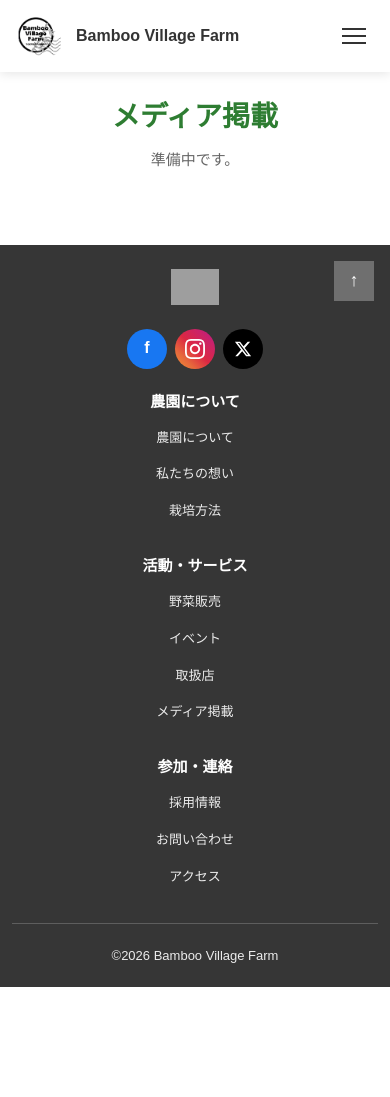
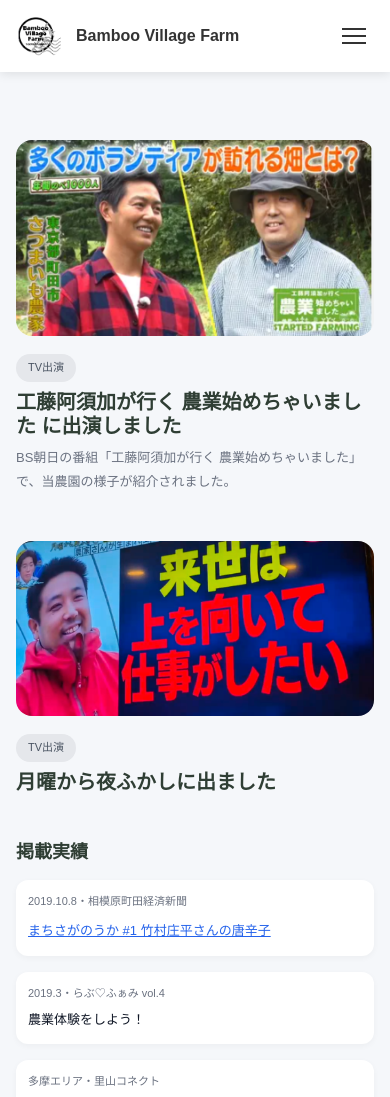
Before and after one commit to kuragechan1001/BambooVillageFarm-, a Next.js app in the folder next-app/: page /media in a window 390 px wide. Shown: the top 1097 px of the page. Before the commit the page ends 987 px from the top, so only its background shows below. Built offline with nearby package versions, Linux system fonts and the light colour scheme; grey boxes are pictures that could not be loaded.

Commit message:
メディアページ

```diff
--- /dev/null
+++ b/next-app/app/media/MediaContent.tsx
@@ -0,0 +1,312 @@
+"use client";
+
+import { motion } from "framer-motion";
+import Image from "next/image";
+import "./page.css";
+
+const archiveItems = [
+  {
+    source: "相模原町田経済新聞",
+    date: "2019.10.8",
+    title: "まちさがのうか #1 竹村庄平さんの唐辛子",
+    link: "https://machida.keizai.biz/column/164/?fbclid=IwAR3O-3y1qNV-lpwD3SmjqNGXAEYUw73BWZyU6Szvec884ZxJbfQM5l8331o",
+  },
+  {
+    source: "らぶ♡ふぁみ vol.4",
+    date: "2019.3",
+    title: "農業体験をしよう！",
+  },
+  {
+    source: "里山コネクト",
+    date: "多摩エリア",
+    title: "Bomboo Village Farm",
+  },
+  {
+    source: "桜美林大学",
+    date: "2019.5.8",
+    title: "桜美林大学農業ゼミさとやまイベント開催",
+  },
+  {
+    source: "チョクバイ！",
+    date: "2018.12.25",
+    title:
+      "都市農業の新しいカタチを作りたい。食育・農育がシェアされる町田の畑。",
+  },
+  {
+    source: "東京新聞",
+    date: "2018.10.20",
+    title: "わたしの一票 子どもが夢抱ける仕事に",
+  },
+  {
+    source: "東京新聞",
+    date: "2018.10.5",
+    title: "町田でこだわりの米作り 多摩の田園地帯で挑む新旧農家",
+  },
+  {
+    source: "町田本 最新版",
+    date: "2017.5.29",
+    title: "",
+  },
+  {
+    source: "るるぶ",
+    date: "2017.3.31",
+    title: "いっぱ東京の農業林業水産業 やる気いっぱいの新規就農者たち",
+    link: "https://www.amazon.co.jp/%E3%82%8B%E3%82%8B%E3%81%B6%E6%9D%B1%E4%BA%AC%E3%81%AE%E8%BE%B2%E6%A5%AD-%E6%9E%97%E6%A5%AD-%E6%B0%B4%E7%94%A3%E6%A5%AD-%E3%82%8B%E3%82%8B%E3%81%B6%E6%83%85%E5%A0%B1%E7%89%88%E7%9B%AE%E7%9A%84/dp/4533116469",
+  },
+  {
+    source: "よこはま里山研究所NORA",
+    date: "2017.2.18",
+    title: "まちの近くで「里山とかかわる仕事と暮らし」",
+    link: "https://nora-yokohama.org/join/?p=6323",
+  },
+  {
+    source: "MOA",
+    date: "2016.3",
+    title: "特集 都会の地産地消",
+  },
+  {
+    source: "NEWS SOCRA",
+    date: "2015.12.2",
+    title: "東京の農業起業家、３つの秘策",
+  },
+  {
+    source: "読売新聞",
+    date: "2015.5.21",
+    title: "有機野菜 良い土から",
+    link: "https://ameblo.jp/keke0323/entry-12029392646.html?frm=theme",
+  },
+  {
+    source: "町田市",
+    date: "2015.5",
+    title: "町田市農業委員会だより",
+    link: "https://ameblo.jp/keke0323/entry-12029392646.html?frm=theme",
+  },
+  {
+    source: "日経新聞",
+    date: "2015.4.27",
+    title: "東京でも農地を貸借",
+    link: "https://ameblo.jp/keke0323/entry-11993407775.html?frm=theme",
+  },
+  {
+    source: "全国農業新聞",
+    date: "2014.12.12",
+    title: "地元で新規就農、夢かなう",
+    link: "https://ameblo.jp/keke0323/image-11963918345-13157127631.html",
+  },
+  {
+    source: "タウンニュース",
+    date: "2014.9.11",
+    title: "地元町田で独立して「農家」として走り始めた",
+    link: "https://www.townnews.co.jp/0304/2014/09/11/250629.html",
+  },
+];
+
+export default function MediaContent() {
+  return (
+    <motion.section
+      className="media"
+      style={{ backgroundColor: "#F5F7FA", color: "#2F3E34" }}
+      initial={{ opacity: 0 }}
+      animate={{ opacity: 1 }}
+      transition={{ duration: 0.6 }}
+    >
+      <motion.div
+        className="container"
+        style={{ maxWidth: 960, margin: "0 auto", padding: "40px 16px 80px" }}
+        initial={{ y: 24, opacity: 0 }}
+        animate={{ y: 0, opacity: 1 }}
+        transition={{ duration: 0.7, ease: "easeOut" }}
+      >
+        {/* 1件目：BS朝日「工藤阿須加が行く 農業始めちゃいました」 */}
+        <motion.article
+          className="mb-5"
+          initial={{ y: 24, opacity: 0 }}
+          whileInView={{ y: 0, opacity: 1 }}
+          viewport={{ once: true, amount: 0.3 }}
+          transition={{ duration: 0.6, ease: "easeOut", delay: 0.1 }}
+        >
+          {/* サムネイル画像（上部の大きな画像） */}
+          <div
+            style={{
+              width: "100%",
+              borderRadius: 16,
+              overflow: "hidden",
+            }}
+          >
+            <Image
+              src="/image/medea2.png"
+              alt="工藤阿須加が行く 農業始めちゃいました に出演した様子"
+              width={900}
+              height={260}
+              style={{ width: "100%", height: "auto", objectFit: "cover" }}
+            />
+          </div>
+
+          {/* タグ + タイトル + 説明 */}
+          <div style={{ marginTop: 16 }}>
+            <span
+              style={{
+                display: "inline-block",
+                padding: "4px 12px",
+                borderRadius: 999,
+                fontSize: 11,
+                backgroundColor: "#E5E7EB",
+                color: "#4B5563",
+                marginBottom: 8,
+              }}
+            >
+              TV出演
+            </span>
+            <h2
+              style={{
+                fontSize: 20,
+                fontWeight: 600,
+                marginBottom: 8,
+              }}
+            >
+              工藤阿須加が行く 農業始めちゃいました に出演しました
+            </h2>
+            <p
+              style={{
+                fontSize: 13,
+                color: "#6B7280",
+                marginBottom: 4,
+              }}
+            >
+              BS朝日の番組「工藤阿須加が行く 農業始めちゃいました」で、当農園の様子が紹介されました。
+            </p>
+          </div>
+        </motion.article>
+
+        {/* 2件目：月曜から夜ふかし */}
+        <motion.article
+          className="mb-5"
+          initial={{ y: 24, opacity: 0 }}
+          whileInView={{ y: 0, opacity: 1 }}
+          viewport={{ once: true, amount: 0.3 }}
+          transition={{ duration: 0.6, ease: "easeOut", delay: 0.2 }}
+        >
+          <div
+            style={{
+              width: "100%",
+              borderRadius: 16,
+              overflow: "hidden",
+              marginBottom: 16,
+            }}
+          >
+            <Image
+              src="/image/medea1.png"
+              alt="月曜から夜ふかしに出演した様子"
+              width={900}
+              height={260}
+              style={{ width: "100%", height: "auto", objectFit: "cover" }}
+            />
+          </div>
+
+          <span
+            style={{
+              display: "inline-block",
+              padding: "4px 12px",
+              borderRadius: 999,
+              fontSize: 11,
+              backgroundColor: "#E5E7EB",
+              color: "#4B5563",
+              marginBottom: 8,
+            }}
+          >
+            TV出演
+          </span>
+          <h2
+            style={{
+              fontSize: 20,
+              fontWeight: 600,
+              marginBottom: 8,
+            }}
+          >
+            月曜から夜ふかしに出ました
+          </h2>
+        </motion.article>
+
+        {/* 掲載実績一覧 */}
+        <motion.div
+          className="mt-4"
+          initial={{ y: 24, opacity: 0 }}
+          whileInView={{ y: 0, opacity: 1 }}
+          viewport={{ once: true, amount: 0.3 }}
+          transition={{ duration: 0.6, ease: "easeOut", delay: 0.1 }}
+        >
+          <h3
+            style={{
+              fontSize: 18,
+              fontWeight: 600,
+              marginBottom: 16,
+            }}
+          >
+            掲載実績
+          </h3>
+          <div className="row g-3">
+            {archiveItems.map((item, index) => (
+              <div key={index} className="col-12 col-md-6">
+                <div
+                  style={{
+                    backgroundColor: "#FFFFFF",
+                    borderRadius: 12,
+                    padding: 12,
+                    boxShadow: "0 2px 6px rgba(0,0,0,0.04)",
+                    height: "100%",
+                  }}
+                >
+                  <p
+                    style={{
+                      fontSize: 11,
+                      color: "#6B7280",
+                      marginBottom: 4,
+                    }}
+                  >
+                    {item.date}・{item.source}
+                  </p>
+                  {item.title && (
+                    item.link ? (
+                      <a
+                        href={item.link}
+                        target="_blank"
+                        rel="noopener noreferrer"
+                        style={{
+                          fontSize: 13,
+                          color: "#2563EB",
+                          textDecoration: "underline",
+                        }}
+                      >
+                        {item.title}
+                      </a>
+                    ) : (
+                      <p
+                        style={{
+                          fontSize: 13,
+                          color: "#111827",
+                          marginBottom: 0,
+                        }}
+                      >
+                        {item.title}
+                      </p>
+                    )
+                  )}
+                </div>
+              </div>
+            ))}
+          </div>
+        </motion.div>
+
+        {/* 一覧に戻るボタン */}
+        <motion.div
+          className="text-center"
+          initial={{ y: 16, opacity: 0 }}
+          whileInView={{ y: 0, opacity: 1 }}
+          viewport={{ once: true, amount: 0.4 }}
+          transition={{ duration: 0.5, ease: "easeOut", delay: 0.3 }}
+        >
+        </motion.div>
+      </motion.div>
+    </motion.section>
+  );
+}
--- a/next-app/app/media/page.tsx
+++ b/next-app/app/media/page.tsx
@@ -1,14 +1,8 @@
 import "./page.css";
+import MediaContent from "./MediaContent";
 
 export const metadata = { title: "メディア掲載｜バンブーファーム" };
 
 export default function MediaPage() {
-  return (
-    <section className="media">
-      <div className="container">
-        <h2 className="section-title">メディア掲載</h2>
-        <p className="section-subtitle">準備中です。</p>
-      </div>
-    </section>
-  );
+  return <MediaContent />;
 }
```
Also changed, not shown: next-app/public/image/medea1.png (added), next-app/public/image/medea2.png (added).
